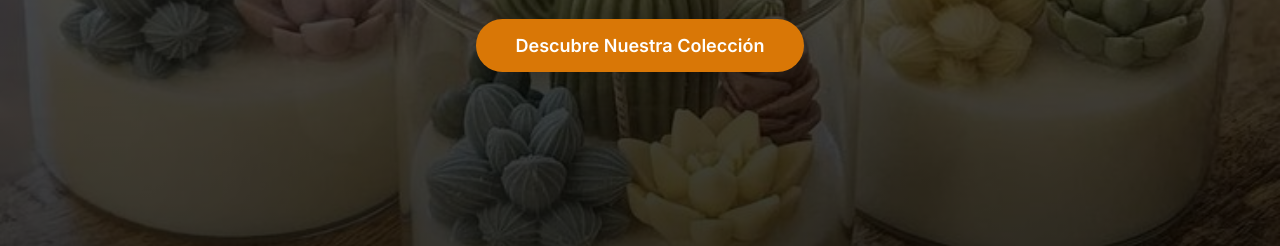
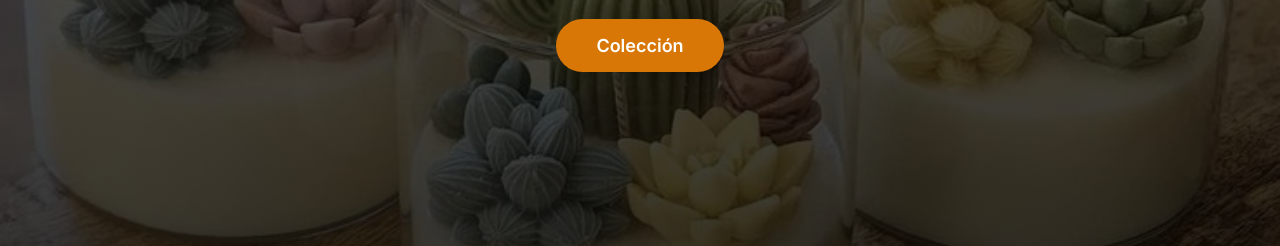
Before and after one commit to David-xd1011/aguana-candles, a plain HTML site: page index.html in a window 1280 px wide. Shown: the part 554-800 px from the top of the page. Drawn offline with nearby package versions, Linux system fonts and the light colour scheme.

Commit message:
Update index.html

```diff
--- a/index.html
+++ b/index.html
@@ -67,7 +67,7 @@
                 Velas artesanales personalizadas para iluminar tus celebraciones.
             </p>
             <a href="#products" class="bg-amber-600 hover:bg-amber-700 text-white font-semibold py-4 px-10 rounded-full text-lg shadow-xl transition-all duration-300 transform hover:scale-105">
-                Descubre Nuestra Colección
+                Colección
             </a>
         </div>
     </section>
```
